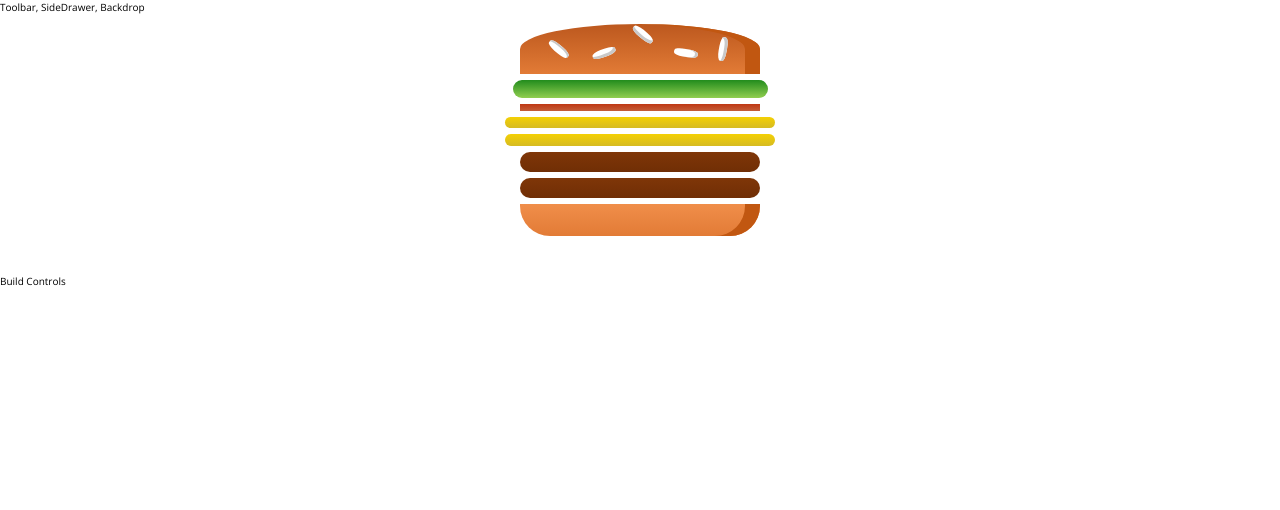
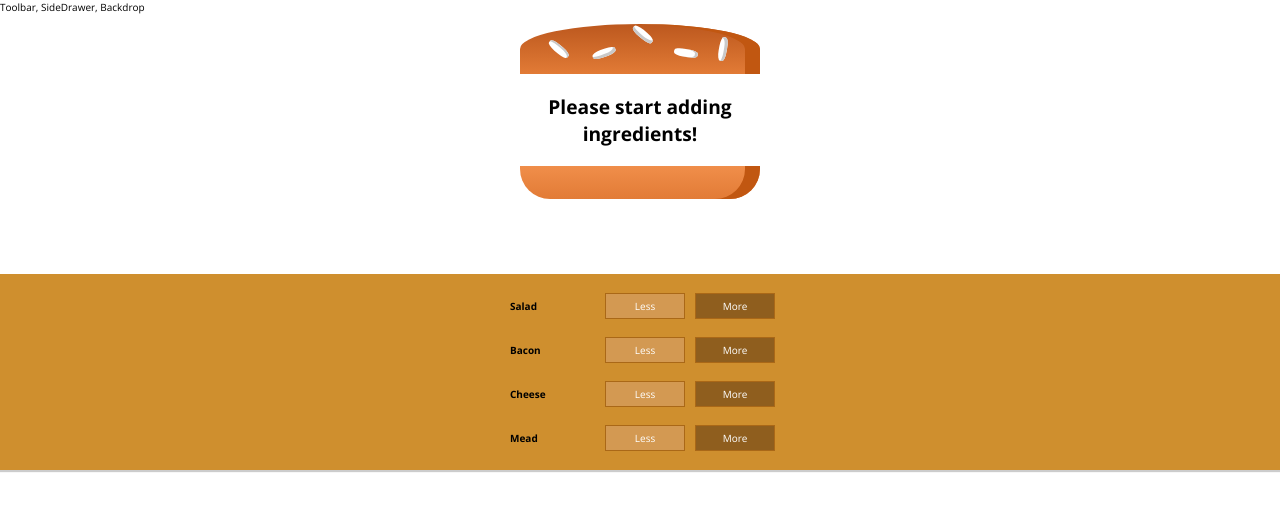
Before and after one commit to jg00/prop-MJ-Burgers, a React (Create React App) app: page / in a window 1280 px wide. Shown: the top 510 px of the page. Built offline with nearby package versions, Linux system fonts and the light colour scheme.

Commit message:
Build controls

```diff
--- /dev/null
+++ b/src/components/Burger/BuildControls/BuildControl/BuildControl.js
@@ -0,0 +1,11 @@
+import React from "react";
+import classes from "./BuildControl.module.css";
+
+const buildControl = props => (
+  <div className={classes.BuildControl}>
+    <div className={classes.Label}>{props.label}</div>
+    <button className={classes.Less}>Less</button>
+    <button className={classes.More}>More</button>
+  </div>
+);
+export default buildControl;
--- /dev/null
+++ b/src/components/Burger/BuildControls/BuildControl/BuildControl.module.css
@@ -0,0 +1,58 @@
+.BuildControl {
+  display: flex;
+  justify-content: space-between;
+  align-items: center;
+  margin: 5px 0;
+}
+
+.BuildControl button {
+  display: block;
+  font: inherit;
+  padding: 5px;
+  margin: 0 5px;
+  width: 80px;
+  border: 1px solid #aa6817;
+  cursor: pointer;
+  outline: none;
+}
+
+.BuildControl button:disabled {
+  background-color: #ac9980;
+  border: 1px solid #7e7365;
+  color: #ccc;
+  cursor: default;
+}
+
+.BuildControl button:hover:disabled {
+  background-color: #ac9980;
+  color: #ccc;
+  cursor: not-allowed;
+}
+
+.Label {
+  padding: 10px;
+  font-weight: bold;
+  width: 80px;
+}
+
+.BuildControl .Less {
+  background-color: #d39952;
+  color: white;
+}
+
+.BuildControl .More {
+  background-color: #8f5e1e;
+  color: white;
+}
+
+.BuildControl .Less:hover,
+.BuildControl .Less:active {
+  background-color: #daa972;
+  color: white;
+}
+
+.BuildControl .More:hover,
+.BuildControl .More:active {
+  background-color: #99703f;
+  color: white;
+}
--- /dev/null
+++ b/src/components/Burger/BuildControls/BuildControls.js
@@ -0,0 +1,20 @@
+import React from "react";
+import classes from "./BuildControls.module.css";
+import BuildControl from "./BuildControl/BuildControl";
+
+const controls = [
+  { label: "Salad", type: "salad" },
+  { label: "Bacon", type: "bacon" },
+  { label: "Cheese", type: "cheese" },
+  { label: "Mead", type: "meat" }
+];
+
+const buildControlsList = controls.map(control => (
+  <BuildControl key={control.label} label={control.label} />
+));
+
+const buildControls = props => (
+  <div className={classes.BuildControls}>{buildControlsList}</div>
+);
+
+export default buildControls;
--- /dev/null
+++ b/src/components/Burger/BuildControls/BuildControls.module.css
@@ -0,0 +1,10 @@
+.BuildControls {
+  width: 100%;
+  background-color: #cf8f2e;
+  display: flex;
+  flex-direction: column;
+  align-items: center;
+  box-shadow: 0 2px 1px #ccc;
+  margin: auto;
+  padding: 10px 0;
+}
--- a/src/components/Burger/Burger.js
+++ b/src/components/Burger/Burger.js
@@ -3,8 +3,7 @@ import classes from "./Burger.module.css";
 import BurgerIngredient from "./BurgerIngredient/BurgerIngredient";
 
 const burger = props => {
-  // Consume ingredients object.  Ingredient x Qty.
-  const transformedIngredients = () => {
+  // Consume ingredients object. Create a final array of ingredient types (one array entry per ingredient quantity (ie even on same ingredient))
   let ingredientQtyListEach = [];
   for (let ig in props.ingredients) {
     for (let i = 0; i < props.ingredients[ig]; i++) {
@@ -12,15 +11,19 @@ const burger = props => {
     }
   }
 
-    return ingredientQtyListEach.map((igKey, index) => {
+  let transformedIngredients = ingredientQtyListEach.map((igKey, index) => {
     return <BurgerIngredient key={igKey + index} type={igKey} />;
   });
-  };
+
+  // Default to handle empty array of ingredients
+  if (transformedIngredients.length === 0) {
+    transformedIngredients = <p>Please start adding ingredients!</p>;
+  }
 
   return (
     <div className={classes.Burger}>
       <BurgerIngredient type="bread-top" />
-      {transformedIngredients()}
+      {transformedIngredients}
       <BurgerIngredient type="bread-bottom" />
     </div>
   );
@@ -30,9 +33,20 @@ export default burger;
 
 /*
   // Reference alternative code
-  const transformedIngredients = Object.keys(props.ingredients).map(igKey => {
+    let transformedIngredients = Object.keys(props.ingredients)
+      .map(igKey => {
         return [...Array(props.ingredients[igKey])].map((_, i) => {
           return <BurgerIngredient key={igKey + i} type={igKey} />;
         });
-  });
+      })
+      .reduce((arr, el) => {
+        return arr.concat(el);
+      }, []);
+
+    console.log(transformedIngredients);
+
+    // Default to handle empty array of ingredients
+    if (transformedIngredients.length === 0) {
+      transformedIngredients = <p>Please start adding ingredients!</p>;
+    }
 */
--- a/src/containers/BurgerBuilder/BurgerBuilder.js
+++ b/src/containers/BurgerBuilder/BurgerBuilder.js
@@ -1,14 +1,15 @@
 import React, { Component } from "react";
 import Aux from "../../hoc/Aux";
 import Burger from "../../components/Burger/Burger";
+import BuildControls from "../../components/Burger/BuildControls/BuildControls";
 
 class BurgerBuilder extends Component {
   state = {
     ingredients: {
-      salad: 1,
-      bacon: 1,
-      cheese: 2,
-      meat: 2
+      salad: 0,
+      bacon: 0,
+      cheese: 0,
+      meat: 0
     }
   };
 
@@ -16,7 +17,7 @@ class BurgerBuilder extends Component {
     return (
       <Aux>
         <Burger ingredients={this.state.ingredients} />
-        <div>Build Controls</div>
+        <BuildControls />
       </Aux>
     );
   }
```
Lines whose indentation alone changed are shown as unchanged.
